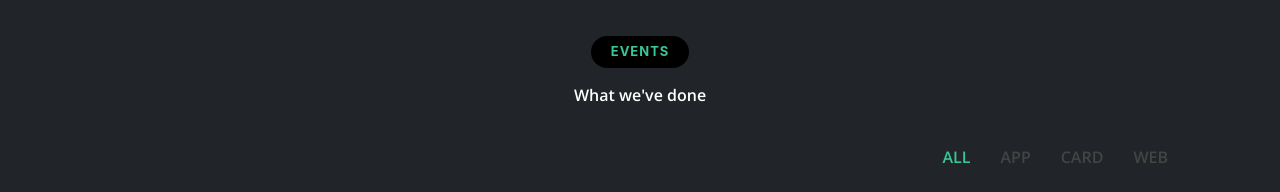
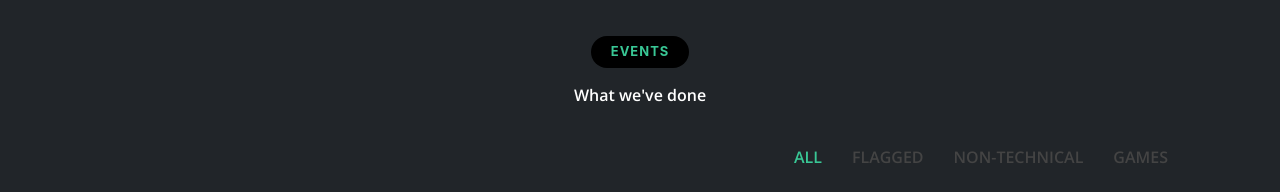
Before and after one commit to Masked00/lmao, a plain HTML site: page index.html in a window 1280 px wide. Shown: the part 1360-1552 px from the top of the page. Drawn offline with nearby package versions, Linux system fonts and the light colour scheme; files whose address does not match are found by name; a web font is replaced by a local one.

Commit message:
bwhahaha

```diff
--- a/index.html
+++ b/index.html
@@ -168,9 +168,9 @@ The function was felicitated by the Director of the campus, Mr.M.Subramaniam in
 
         <ul id="portfolio-flters" class="d-flex justify-content-end" data-aos="fade-up">
           <li data-filter="*" class="filter-active">All</li>
-          <li data-filter=".filter-app">App</li>
-          <li data-filter=".filter-card">Card</li>
-          <li data-filter=".filter-web">Web</li>
+          <li data-filter=".filter-app">Flagged</li>
+          <li data-filter=".filter-card">Non-Technical</li>
+          <li data-filter=".filter-web">Games</li>
         </ul>
 
         <div class="row portfolio-container" data-aos="fade-up">
```
